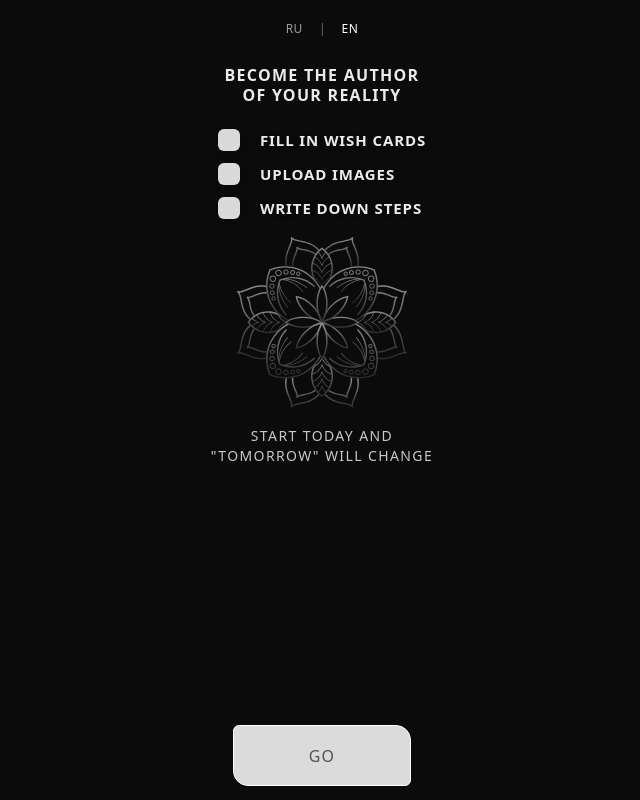
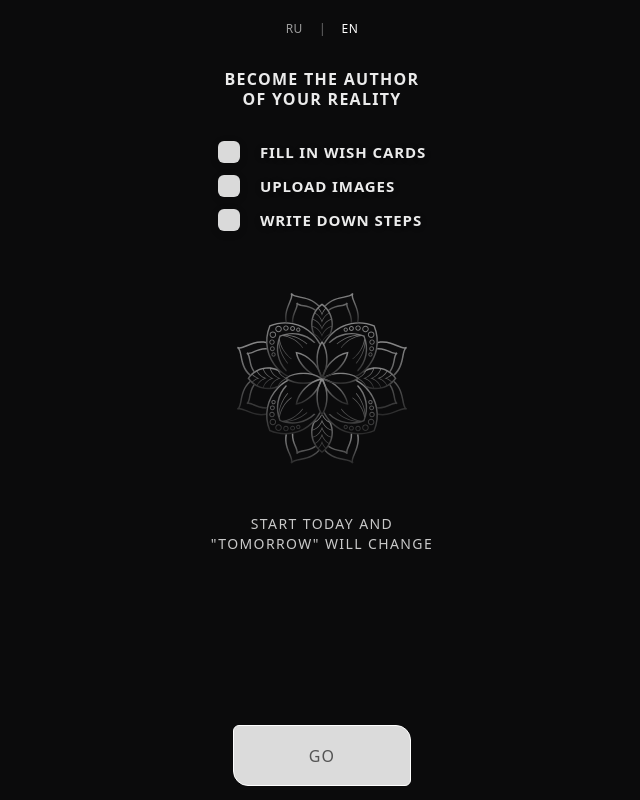
Before and after one commit to Tilkerman/calendar-of-desires, a React (Vite) app: page / in a window 1280 px wide. Both pictures are taken after a click on the button "START". Shown: the whole page, without its empty margins (318-958 px from the left). Built offline with nearby package versions, Linux system fonts and the light colour scheme.

Commit message:
fix: intro spacing and lower mandala

```diff
--- a/src/components/IntroScreen/IntroScreen.css
+++ b/src/components/IntroScreen/IntroScreen.css
@@ -65,12 +65,12 @@
   flex-direction: column;
   align-items: center;
   padding: 14px 0 0;
-  gap: 16px;
+  gap: 22px;
   text-align: center;
 }
 
 .intro-title {
-  margin: 10px 0 4px;
+  margin: 14px 0 0;
   color: rgba(255, 255, 255, 0.92);
   text-transform: uppercase;
   letter-spacing: 0.08em;
@@ -80,26 +80,10 @@
   white-space: pre-line;
 }
 
-.intro-mandala {
-  display: flex;
-  justify-content: center;
-  margin-top: 2px;
-}
-
-.intro-mandala-img {
-  width: min(170px, 46vw);
-  height: auto;
-  object-fit: contain;
-  filter: none;
-  opacity: 0.55;
-  user-select: none;
-  pointer-events: none;
-}
-
 .intro-steps {
   list-style: none;
   padding: 0;
-  margin: 4px 0 0;
+  margin: 10px 0 0;
   display: flex;
   flex-direction: column;
   gap: 12px;
@@ -137,8 +121,25 @@
   text-shadow: 0 1px 10px rgba(0, 0, 0, 0.10);
 }
 
+.intro-mandala {
+  display: flex;
+  justify-content: center;
+  /* сдвигаем мандалу чуть ниже середины, не трогая кнопку */
+  margin-top: clamp(18px, 5vh, 44px);
+}
+
+.intro-mandala-img {
+  width: min(170px, 46vw);
+  height: auto;
+  object-fit: contain;
+  filter: none;
+  opacity: 0.55;
+  user-select: none;
+  pointer-events: none;
+}
+
 .intro-footer-text {
-  margin: 2px 0 0;
+  margin: clamp(10px, 3.5vh, 28px) 0 0;
   text-align: center;
   color: rgba(255, 255, 255, 0.78);
   text-transform: uppercase;
```
